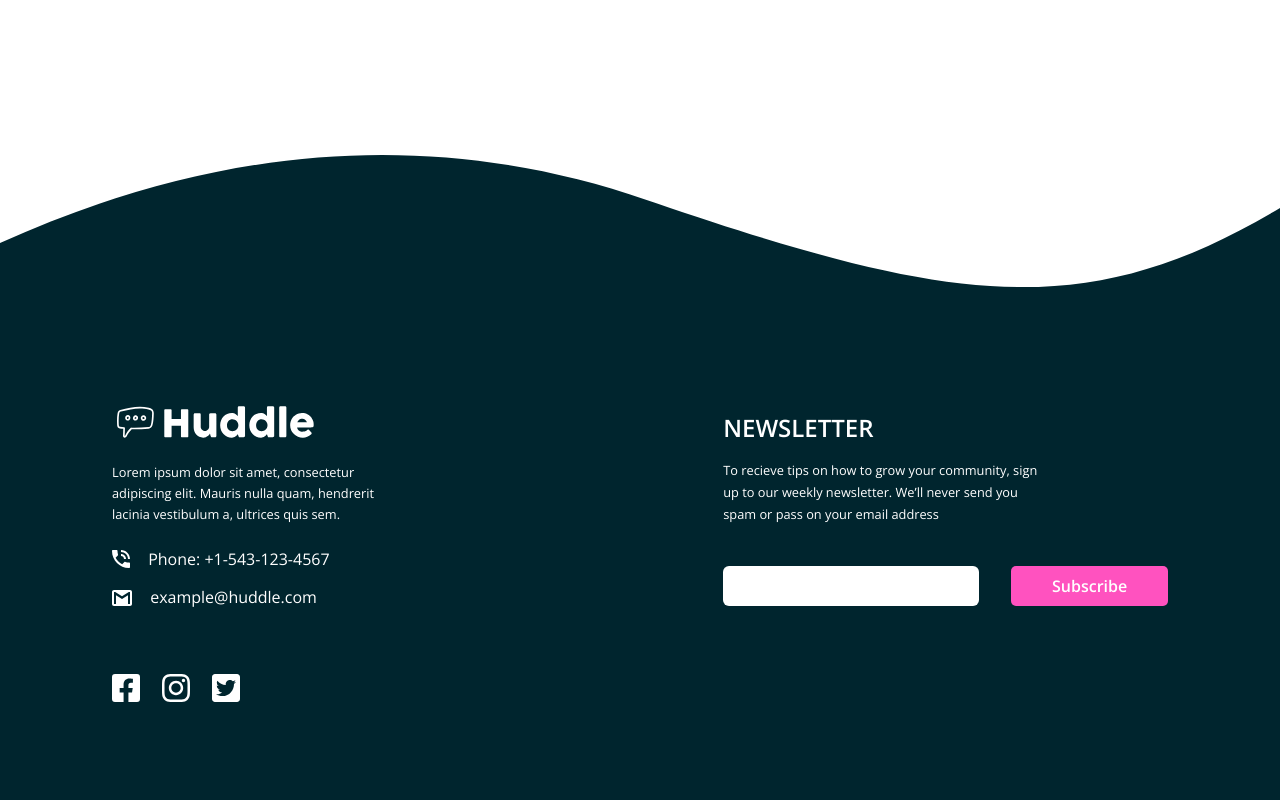
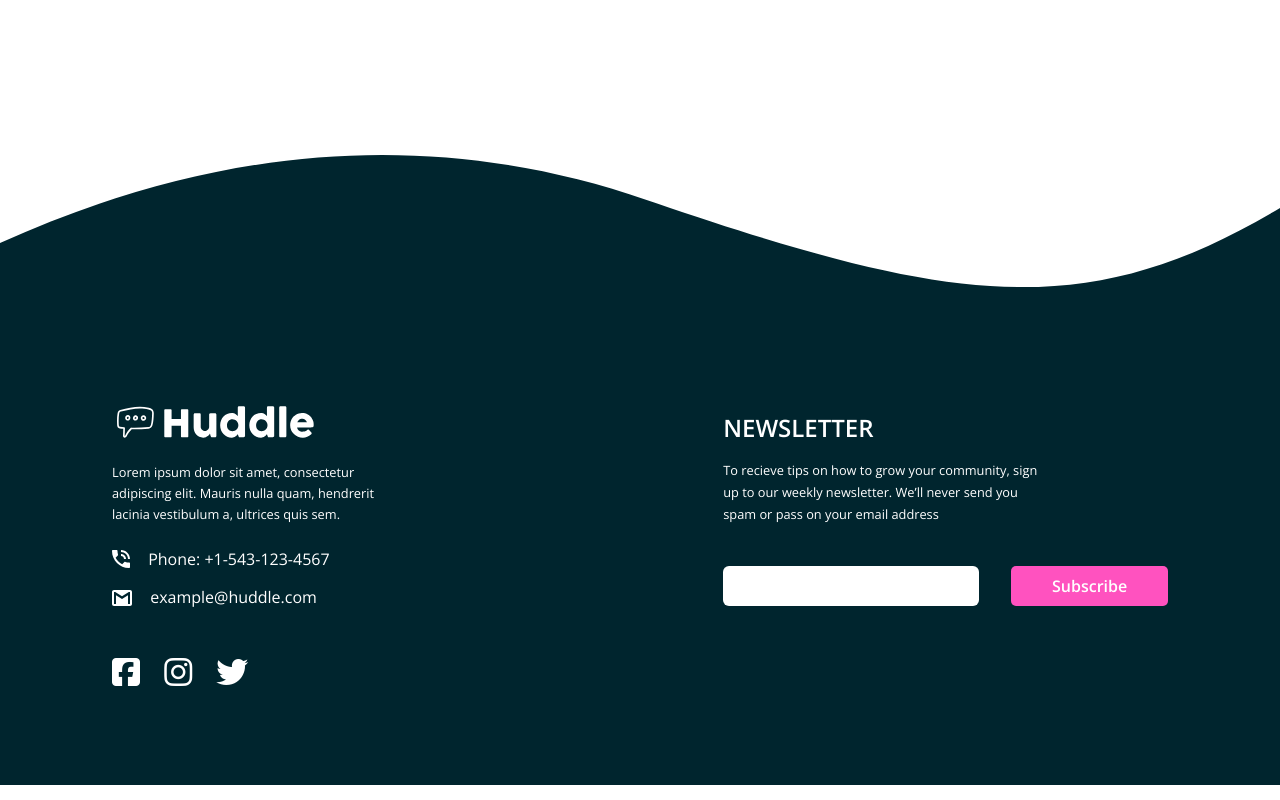
Before and after one commit to salmaane/landing-page, a plain HTML site: page index.html in a window 1280 px wide. Shown: the part 4115-4915 px from the top of the page. Drawn offline with Linux system fonts and the light colour scheme.

Commit message:
Social media icons imported from fontaesome and colored on hover

```diff
--- a/index.css
+++ b/index.css
@@ -214,18 +214,22 @@ footer > img {
     position: relative;
     top:3px;
 }
-.social-media {
-    background-color: white;
-    width:8rem;
-    height: 2rem;
-    -webkit-mask-image: url("images/icon-fb.svg"),url("images/icon-insta.svg"),url("images/icon-twitter.svg");
-    mask-image: url("images/icon-fb.svg"),url("images/icon-insta.svg"),url("images/icon-twitter.svg");
-    -webkit-mask-repeat: no-repeat,no-repeat,no-repeat;
-    mask-repeat: no-repeat,no-repeat,no-repeat;
-    -webkit-mask-position: left,center,right;
-    mask-position: left,center,right;
-    margin-top: 4rem;
+.fa-brands {
+    margin-top: 2rem;
+    width: 3rem;
+    cursor: pointer;
+    transition: color 0.3s;
 }
+.fa-square-facebook:hover {
+    color: #4267B2;
+}
+.fa-instagram:hover {
+    color: #F56040;
+}
+.fa-twitter:hover {
+    color: #00acee;
+}
+
 
 /*-----subscribe-------*/
 
@@ -333,7 +337,7 @@ footer > img {
         margin-left: 1.6rem;
     }
     .social-media {
-        margin:4.5rem 0 5rem 4.5rem;
+        margin:2rem 0 5rem ;
     }
     .email-input {
         margin-left: 1.7rem;
--- a/index.html
+++ b/index.html
@@ -5,6 +5,7 @@
     <meta name="viewport" content="width=device-width, initial-scale=1.0">
     <link rel="stylesheet" href="index.css">
     <link rel="icon" href="images/favicon-32x32.png">
+    <script src="https://kit.fontawesome.com/372a1285a5.js" crossorigin="anonymous"></script>
     <title>Huddle landing page</title>
 </head>
 <body>
@@ -100,7 +101,11 @@
                     <img src="images/icon-email.svg">
                     example@huddle.com
                 </p>
-                <div class="social-media"></div>
+                <div class="social-media">
+                    <i class="fa-brands fa-square-facebook fa-2x"></i>
+                    <i class="fa-brands fa-instagram fa-2x"></i>
+                    <i class="fa-brands fa-twitter fa-2x"></i>
+                </div>
             </div>
 
             <div class="subscribe">
```
